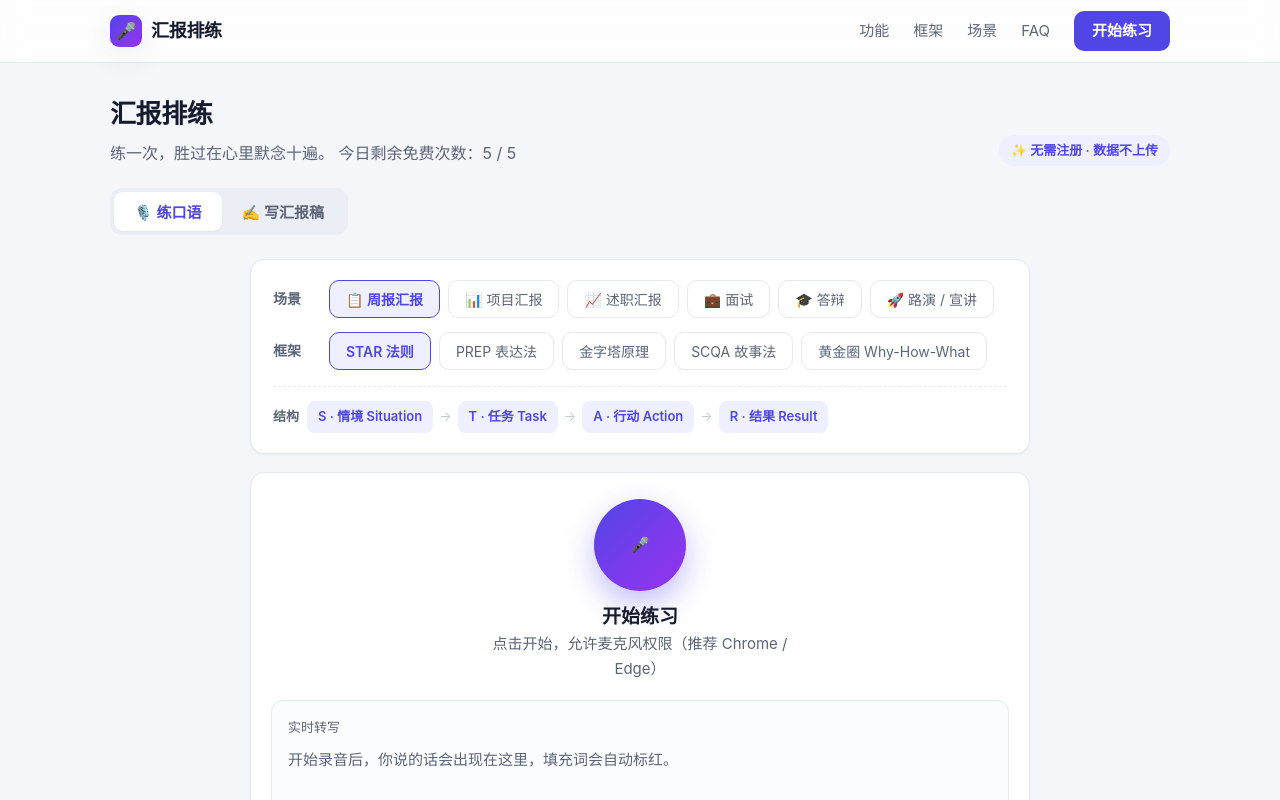
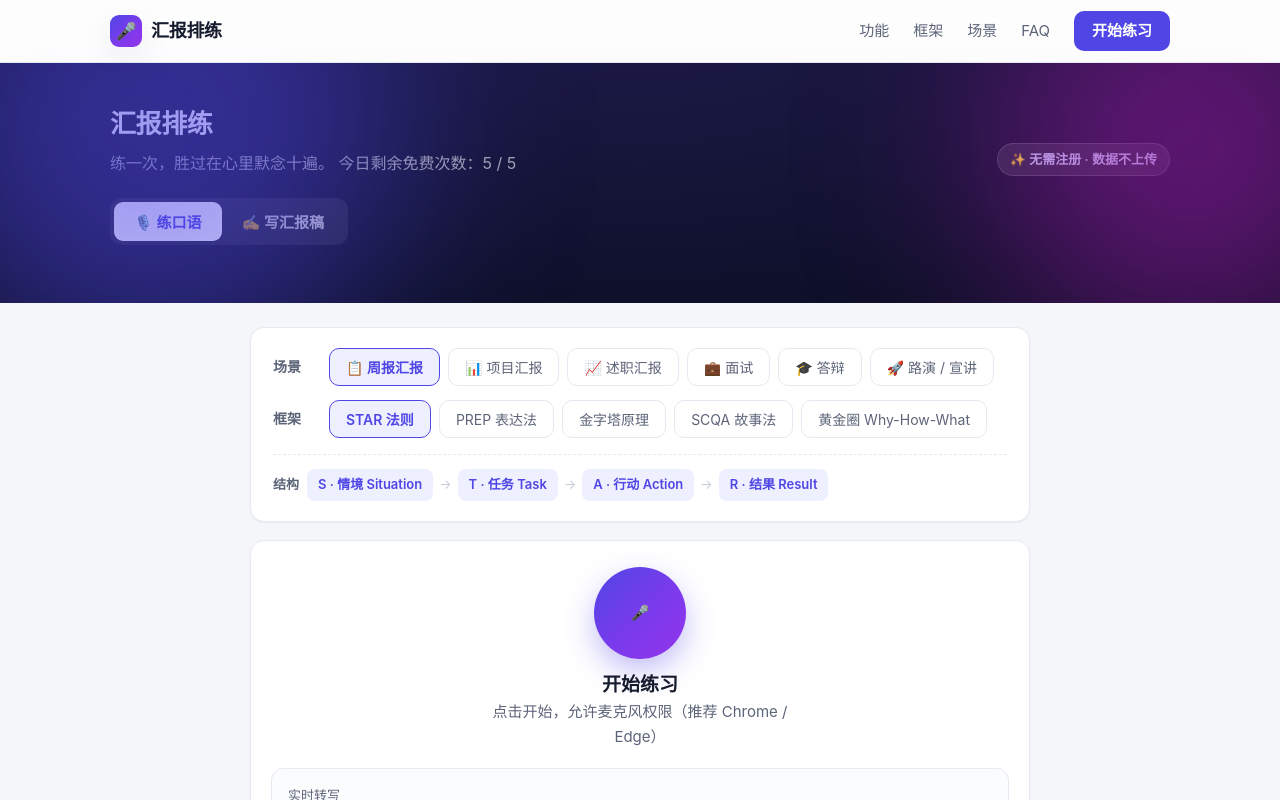
Before and after one commit to ZBJDSBJ/huibao-rehearsal, a Next.js app: page /practice in a window 1280 px wide. Shown: the top 800 px of the page. Built offline with nearby package versions, Linux system fonts and the light colour scheme.

Commit message:
练习页同步暗色aurora顶部横幅+玻璃tabs，全站风格统一

```diff
--- a/app/globals.css
+++ b/app/globals.css
@@ -408,3 +408,19 @@ button { font-family: inherit; }
   background: var(--grad); -webkit-background-clip: text; background-clip: text; color: transparent;
 }
 .statstrip-inner span { font-size: 13px; color: var(--muted); }
+
+/* ============ 练习页顶部暗色横幅 ============ */
+.practice-hero {
+  position: relative;
+  background: radial-gradient(1100px 520px at 50% -25%, #1e1b4b 0%, #0e1029 60%, #0b0c1f 100%);
+  color: #fff;
+  padding: 40px 0 34px;
+  overflow: hidden;
+}
+.practice-hero h1 { color: #fff; }
+.practice-hero .practice-head .muted { color: rgba(255,255,255,0.62); }
+.practice-hero .quota-pill { background: rgba(255,255,255,0.1); color: #c7d2fe; border: 1px solid rgba(255,255,255,0.16); }
+.practice-hero .tabs { background: rgba(255,255,255,0.08); }
+.practice-hero .tab-btn { color: rgba(255,255,255,0.72); }
+.practice-hero .tab-btn:hover { color: #fff; }
+.practice-hero .tab-btn.on { background: #fff; color: var(--brand); }
--- a/app/practice/page.tsx
+++ b/app/practice/page.tsx
@@ -323,7 +323,11 @@ export default function PracticePage() {
   const trendScores = useMemo(() => [...history].slice(0, 8).reverse().map((h) => h.score), [history]);
 
   return (
-    <main className="container" style={{ paddingTop: 30, paddingBottom: 72 }}>
+    <main style={{ paddingBottom: 72 }}>
+      <div className="practice-hero">
+        <div className="aurora aurora-1" />
+        <div className="aurora aurora-2" />
+        <div className="container">
           <div className="practice-head">
             <div>
               <h1>汇报排练</h1>
@@ -339,9 +343,12 @@ export default function PracticePage() {
             <button className={`tab-btn ${tab === 'practice' ? 'on' : ''}`} onClick={() => setTab('practice')}>🎙️ 练口语</button>
             <button className={`tab-btn ${tab === 'rewrite' ? 'on' : ''}`} onClick={() => setTab('rewrite')}>✍️ 写汇报稿</button>
           </div>
+        </div>
+      </div>
 
+      <div className="container">
       {tab === 'practice' ? (
-        <div className="flow">
+        <div className="flow" style={{ paddingTop: 24 }}>
           {/* 第 1 步：配置 */}
           <section className="card" style={{ padding: '20px 22px' }}>
             <div className="setup-row">
@@ -499,7 +506,7 @@ export default function PracticePage() {
           )}
         </div>
       ) : (
-        <div className="flow">
+        <div className="flow" style={{ paddingTop: 24 }}>
           <section className="card" style={{ padding: '22px' }}>
             <h3 style={{ margin: '0 0 4px' }}>✍️ AI 帮你把要点写成汇报稿</h3>
             <p className="muted small" style={{ margin: '0 0 16px' }}>把你零散的素材丢进来，AI 按框架帮你整理成一段能直接照着说的汇报。</p>
@@ -558,6 +565,7 @@ export default function PracticePage() {
           你的浏览器不支持语音识别，请用 Chrome / Edge 打开，或使用「粘贴文字」功能。
         </p>
       )}
+      </div>
 
       {toast && <div className="toast">{toast}</div>}
     </main>
```
Lines whose indentation alone changed are shown as unchanged.
